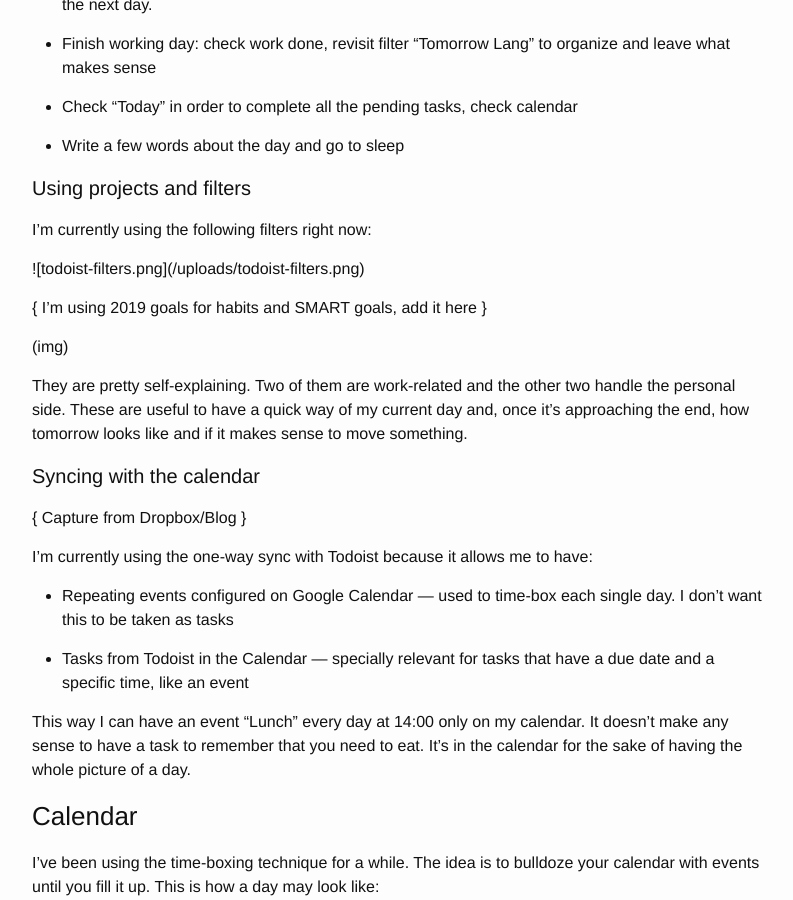
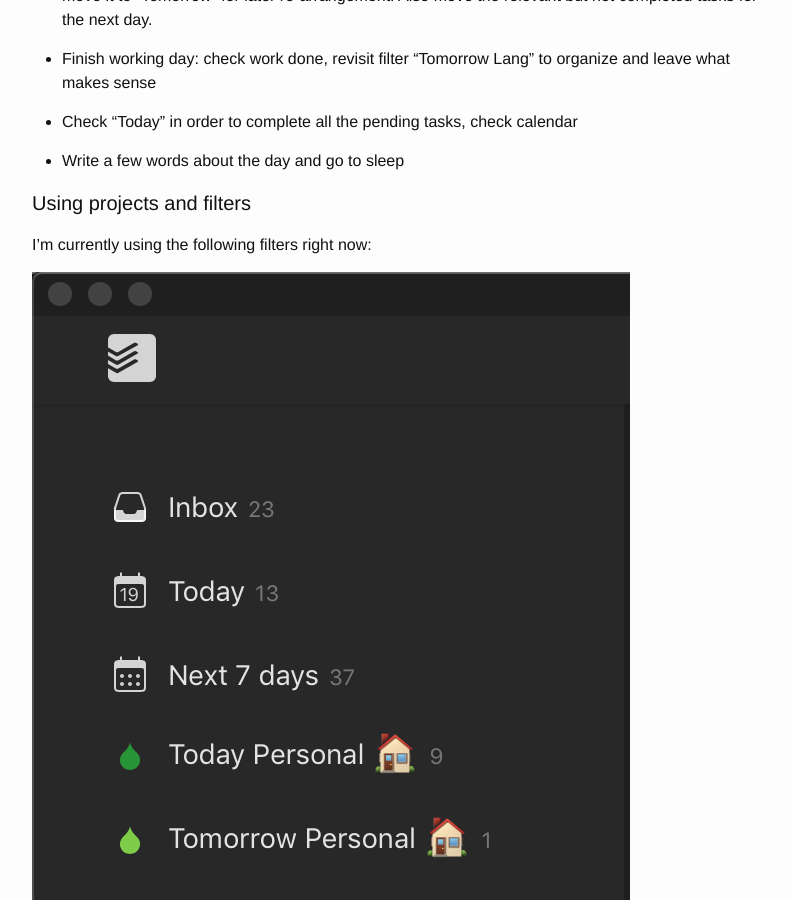
Before and after one commit to fjaguero/site, a Jekyll site: the page built from _posts/2019-01-31-the-software-i-use-to-focus-stay-productive-and-avoid-stress.markdown, in a window 1280 px wide and 900 px high, scrolled down 1974 px. Shown: the whole window, without its empty margins (238-1031 px from the left). Built offline with Jekyll 4.4.1, drawn with Linux system fonts in a browser that asks for light colours; some web fonts are replaced.

Commit message:
Updated The Software I Use To Focus Stay Productive And Avoid Stress

```diff
--- a/_posts/2019-01-31-the-software-i-use-to-focus-stay-productive-and-avoid-stress.markdown
+++ b/_posts/2019-01-31-the-software-i-use-to-focus-stay-productive-and-avoid-stress.markdown
@@ -18,6 +18,7 @@ This is a list of the software I use (and how I use it) in order to organize my
 ### Todoist
 
 ![Webapp@2x.png](/uploads/Webapp@2x.png)
+
 I moved from the 2do app in October 2018. It wasn’t working perfectly for me in some cases, so I decided to try something new. Previously in 2016 I did the same thing, but back then I moved from Wunderlist to 2do. As usual, I moved because it makes some task easier to perform.
 
 **What I like about Todoist:**
@@ -60,7 +61,7 @@ The main flow is the following:
 
 I’m currently using the following filters right now:
 
-!\[todoist-filters.png\](/uploads/todoist-filters.png)
+![todoist-filters.png](/uploads/todoist-filters.png)
 
 { I’m using 2019 goals for habits and SMART goals, add it here }
 
```
